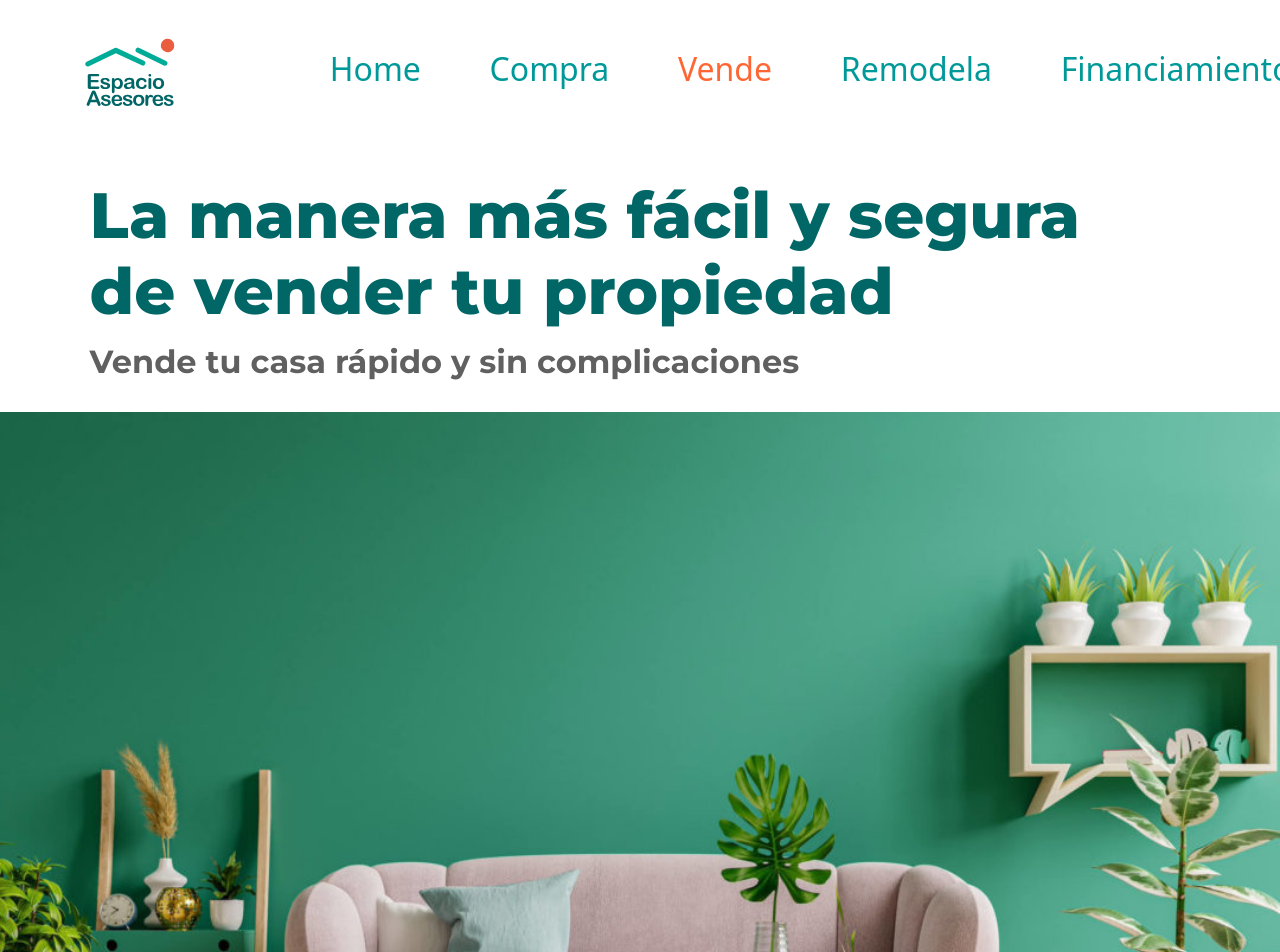
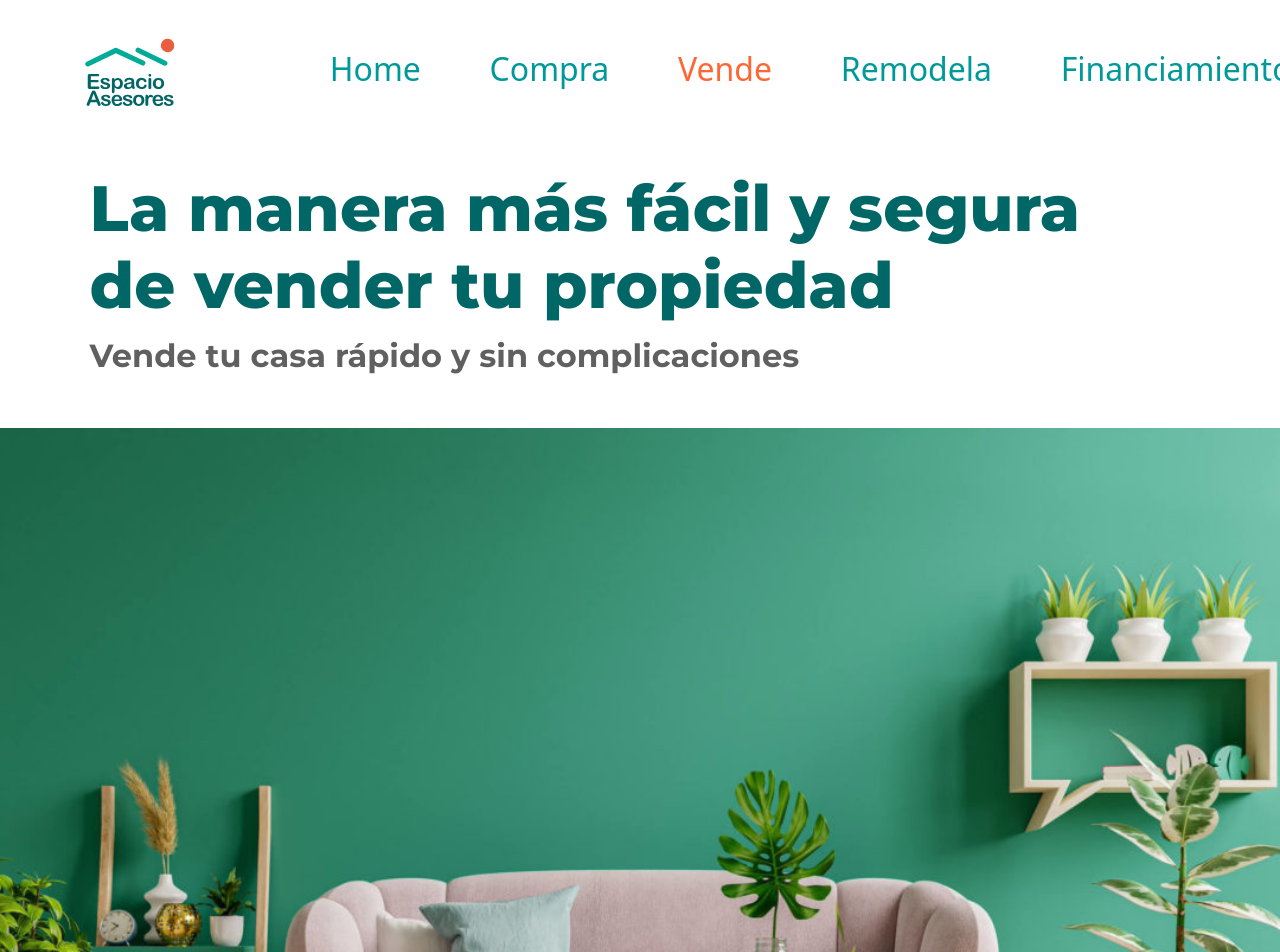
Before and after one commit to gamboamartin/easesores-web, an Angular app: page /vende in a window 1280 px wide. Shown: the top 952 px of the page. Built offline with nearby package versions, Linux system fonts and the light colour scheme.

Commit message:
Fix margin inicial

```diff
--- a/src/app/components/compra/compra.component.css
+++ b/src/app/components/compra/compra.component.css
@@ -10,7 +10,7 @@
 }
 
 .div1{
-  margin-top: 3%;
+  margin-top: 4vh;
   padding-bottom: 2%;
 }
 
--- a/src/app/components/vende/banner1-vende/banner1-vende.component.css
+++ b/src/app/components/vende/banner1-vende/banner1-vende.component.css
@@ -1,9 +1,9 @@
 .div1{
-  margin-top: 3%;
+  margin-top: 4vh;
 }
 
 .div2{
-  margin-top: 2%;
+  margin-top: 6vh;
   height: 123%;
   overflow: hidden;
 }
```
